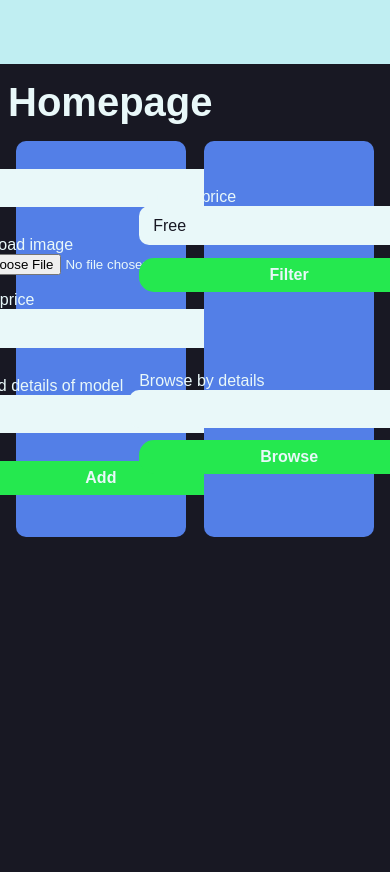
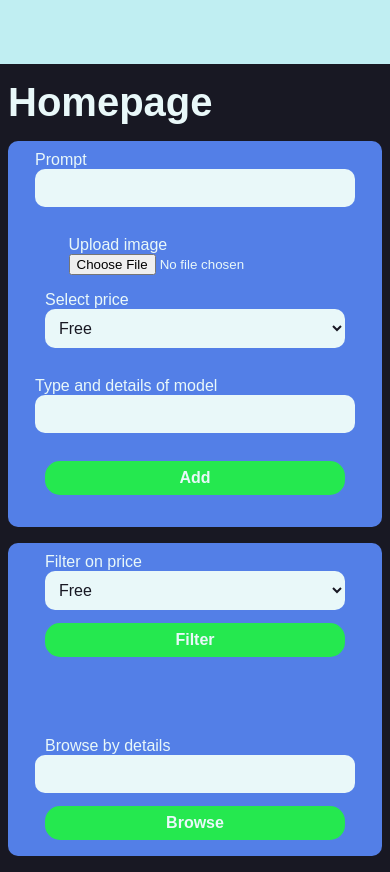
Before and after one commit to tjerksymens/xd_aiai_group_DEV4, a PHP site: page / in a window 390 px wide; the page is wider, and only the part inside the window is pictured. Before the commit the page ends 537 px from the top of that part, so only its background shows below. Run offline with PHP 8.4, Linux system fonts and the light colour scheme; the visitor is signed in with stand-in values (Sample User, id 1); data that the repository does not hold is empty.

Commit message:
update: wider screens and filter/add prompts not next to eachother when display is smartphone

```diff
--- a/css/style.css
+++ b/css/style.css
@@ -258,15 +258,14 @@ input[type="text"], input[type="password"], select {
 
 /*Prompt forms and filters*/
 #Homepage_Prompt_Forms {
-    display: flex;
-    justify-content: center;
+    display: grid;
+    grid-template-columns: 1fr 1fr;
 }
 
 #Prompt_Form, #Prompt_Filter {
     background-color: var(--blue);
-    padding: 10px;
     border-radius: 10px;
-    width: 40%;
+    width: 95%;
     padding-top: 10px;
 }
 
@@ -359,10 +358,19 @@ input[type="text"], input[type="password"], select {
         width: 60%;
     }
 
+    #Homepage_Prompt_Forms {
+        display: inline;
+    }
+
+    #Prompt_Form, #Prompt_Filter {
+        width: 100%;
+        margin-left: 0;
+        margin-bottom: 16px;
+    }
 
 }
 
-@media (min-width: 800px) and (max-width: 1200px) {
+@media (min-width: 820px) and (max-width: 1200px) {
     /*Login and Signup*/
     .form__login {
         width: 40%;
--- a/src/PromptPlaza/Framework/Prompt.php
+++ b/src/PromptPlaza/Framework/Prompt.php
@@ -108,6 +108,7 @@ class Prompt
         return $statement->fetchColumn();
     }
 
+    //plaatst een prompt in de database
     public function save()
     {
         $conn = Db::getConnection();
@@ -152,6 +153,7 @@ class Prompt
         return $statement->fetchAll(\PDO::FETCH_ASSOC);
     }
 
+    //haalt het aantal likes uit de database
     public static function getLikes($id)
     {
         $conn = Db::getConnection();
```
Also changed, not shown: other parts of css/style.css (+62 -4 lines).
